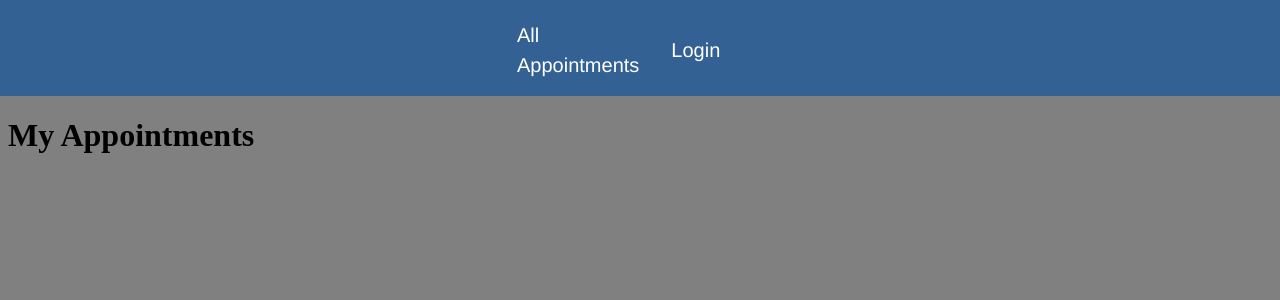
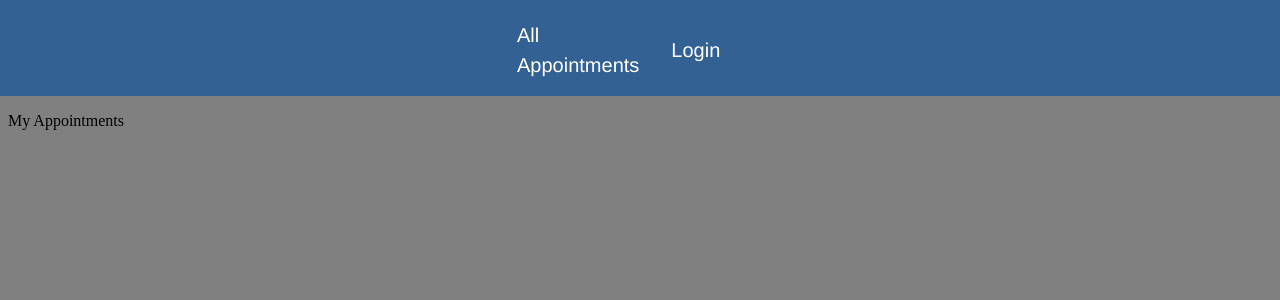
Before and after one commit to anotherSimpleCoder/hase, a Vue app in the folder frontend/: page /my-appointments in a window 1280 px wide. Shown: the top 300 px of the page. Built offline with nearby package versions, Linux system fonts and the light colour scheme.

Commit message:
Seperated UserAppointment content into it's own component.

```diff
--- /dev/null
+++ b/frontend/src/components/UserAppointmentComponent.vue
@@ -0,0 +1,11 @@
+<script setup>
+
+</script>
+
+<template>
+  <p>My Appointments</p>
+</template>
+
+<style scoped>
+
+</style>
--- a/frontend/src/views/UserAppointmentView.vue
+++ b/frontend/src/views/UserAppointmentView.vue
@@ -1,6 +1,16 @@
 <template>
-  <h1>My Appointments</h1>
+  <UserAppointmentComponent></UserAppointmentComponent>
 </template>
+
+<script>
+import UserAppointmentComponent from '@/components/UserAppointmentComponent.vue'
+
+export default {
+  components: {
+    UserAppointmentComponent
+  }
+}
+</script>
 
 <style scoped>
 
```
